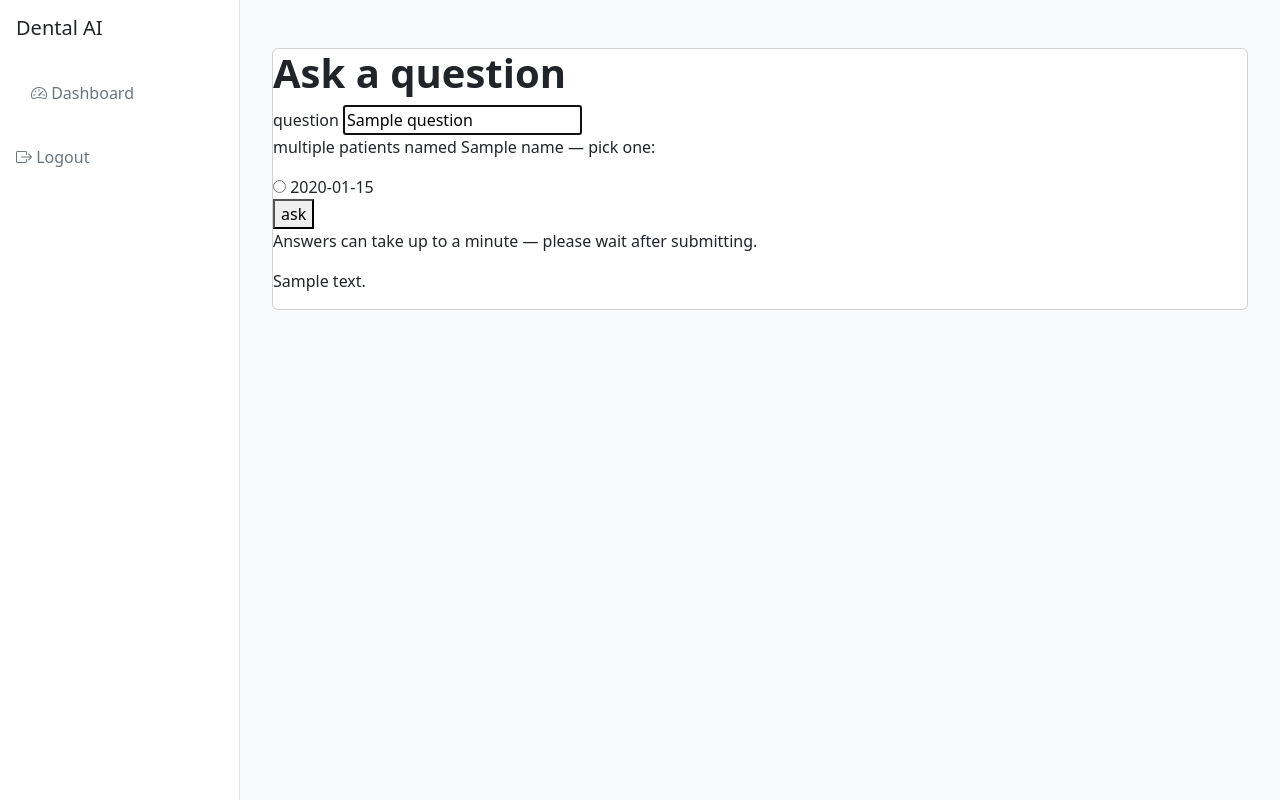
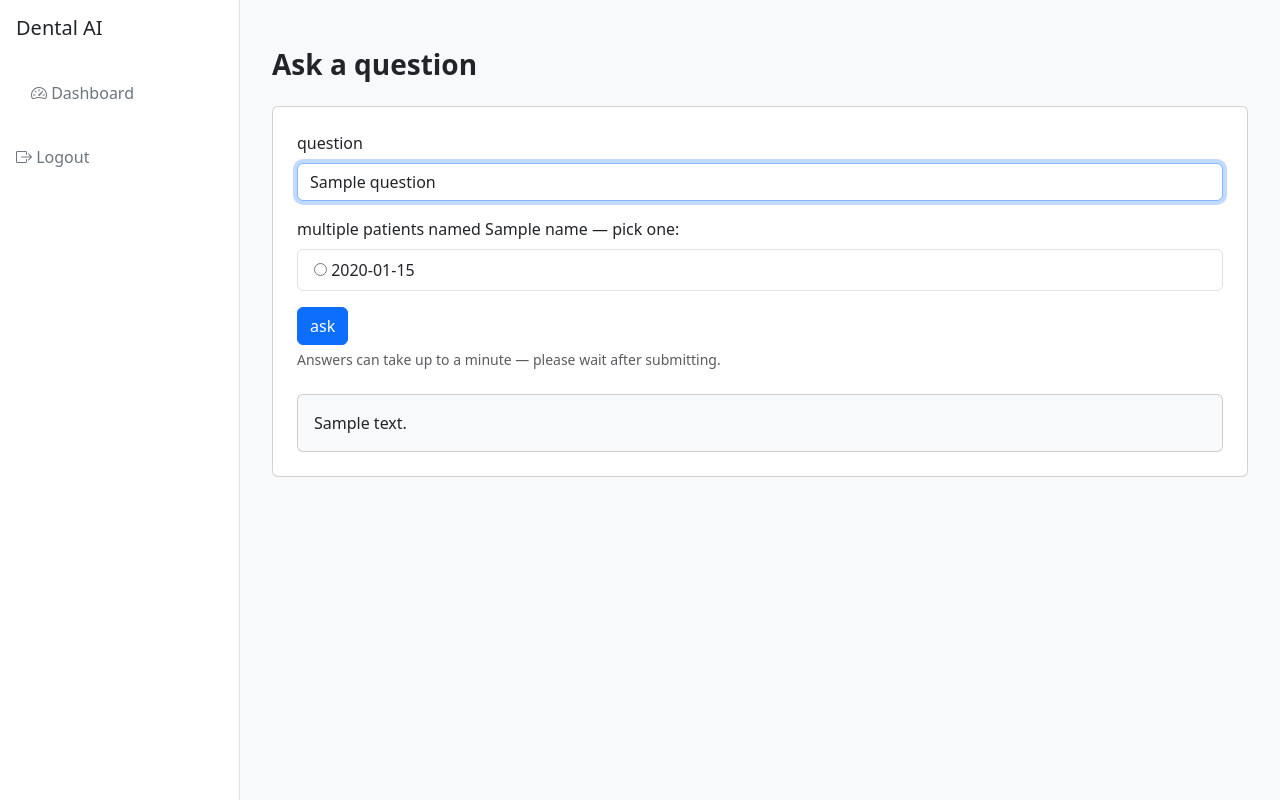
Before and after one commit to pmnafshari/Clinic_AI_Assis, a Python web app: template app/templates/qa.html in a window 1280 px wide. Run offline with Jinja, Linux system fonts and the light colour scheme; the template is opened without the code that fills it: most values are stand-ins (such as "Sample title", 1, 10 or a date in 2020); some libraries are stand-ins or nearby versions.

Commit message:
restyled qa and notes-entry screens with bootstrap, candidates as list-group

```diff
--- a/app/templates/qa.html
+++ b/app/templates/qa.html
@@ -1,28 +1,38 @@
 {% extends "base.html" %}
 {% block content %}
-<div class="card">
-  <h1>Ask a question</h1>
+<h1 class="page-title mb-4">Ask a question</h1>
+<div class="card p-4">
   {% if not question %}
-  <p>Ask about a patient's appointments, treatments, or contact details.</p>
+  <p class="text-secondary">Ask about a patient's appointments, treatments, or contact details.</p>
   {% endif %}
   {% if error %}
-  <p class="error">{{ error }}</p>
+  <p class="text-danger">{{ error }}</p>
   {% endif %}
   <form method="post" action="{{ url_for('qa.qa_page') }}">
     <input type="hidden" name="csrf_token" value="{{ csrf_token() }}">
-    <label for="question">question</label>
-    <input type="text" id="question" name="question" value="{{ question or '' }}" autofocus>
+    <div class="mb-3">
+      <label for="question" class="form-label">question</label>
+      <input type="text" id="question" name="question" value="{{ question or '' }}" class="form-control" autofocus>
+    </div>
     {% if candidates %}
-      <div class="candidates">
-        <p>multiple patients named {{ name }} — pick one:</p>
+    <div class="mb-3">
+      <p class="mb-2">multiple patients named {{ name }} — pick one:</p>
+      <div class="list-group">
         {% for cf in candidates %}
-          <label><input type="radio" name="cf" value="{{ cf }}"> {{ cf }}</label>
+        <label class="list-group-item">
+          <input type="radio" name="cf" value="{{ cf }}"> {{ cf }}
+        </label>
         {% endfor %}
       </div>
+    </div>
     {% endif %}
-    <button type="submit">ask</button>
-    <p class="hint">Answers can take up to a minute — please wait after submitting.</p>
+    <button type="submit" class="btn btn-primary">ask</button>
+    <div class="form-text">Answers can take up to a minute — please wait after submitting.</div>
   </form>
-  {% if answer %}<p class="answer">{{ answer }}</p>{% endif %}
+  {% if answer %}
+  <div class="card bg-light mt-4 p-3">
+    <p class="mb-0">{{ answer }}</p>
+  </div>
+  {% endif %}
 </div>
 {% endblock %}
```
Also changed, not shown: app/templates/notes_new.html (+44 -24 lines).
